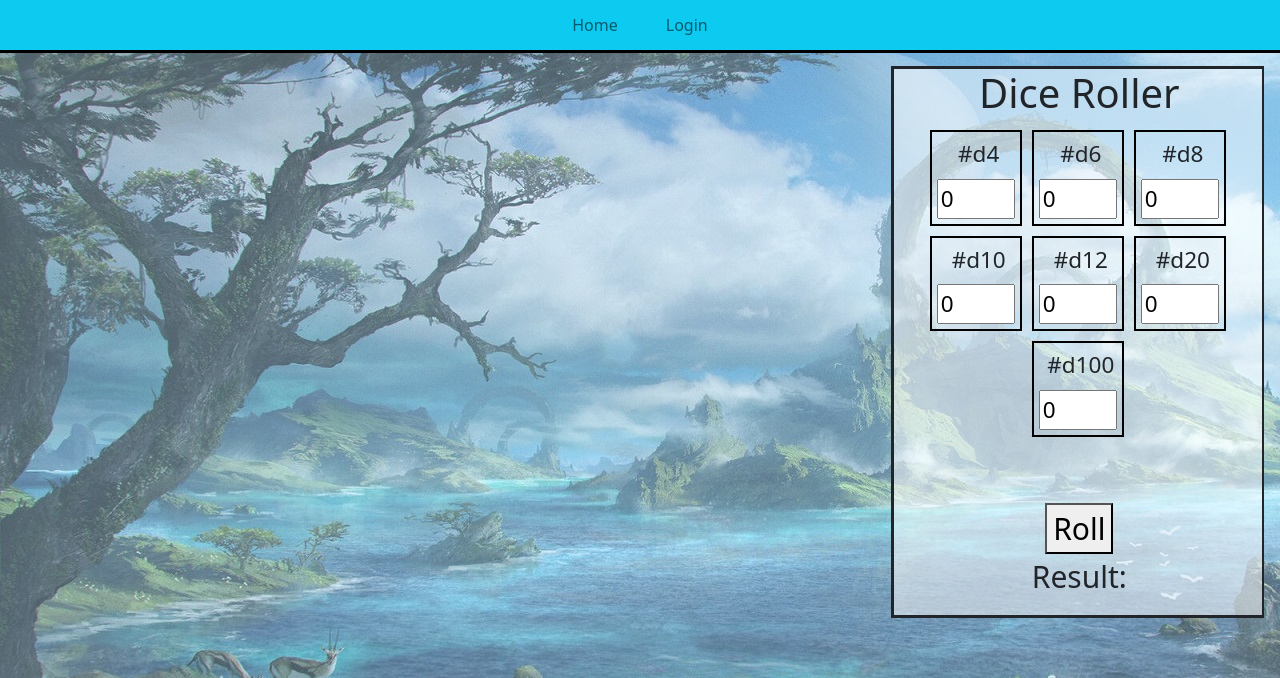
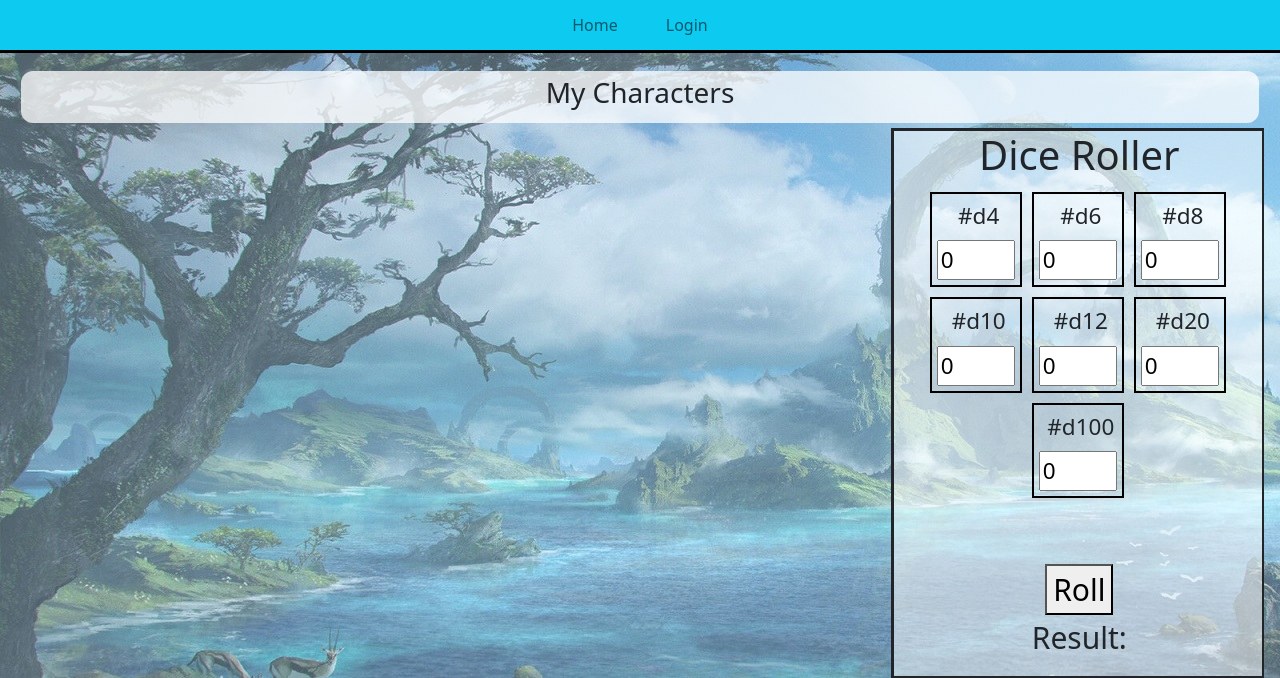
Before and after one commit to CollinPetry/SE1-DND-Project, a Flask app: a page that uses templates/view_characters.html in a window 1280 px wide. Shown: the top 678 px of the page. Run offline with Flask 2, Linux system fonts and the light colour scheme; data that the repository does not hold is empty; parts of the project's set-up code (start-up, migrations or seed data) failed here and were passed over; some libraries are stand-ins or nearby versions.

Commit message:
headers added

```diff
--- a/templates/view_characters.html
+++ b/templates/view_characters.html
@@ -4,6 +4,8 @@
   justify-content: center;"><h3>My Character</h3></header>
 {% block content %}
 <!-- Side navigation -->
+<header style="background-color: #ffffffc0; border-radius: 12px; padding: 5px; margin: 5px; display: flex;
+  justify-content: center;"><h3>My Characters</h3></header>
 <div class="grid-container">
     <div class="character-container">
         {% if characters %}
```
